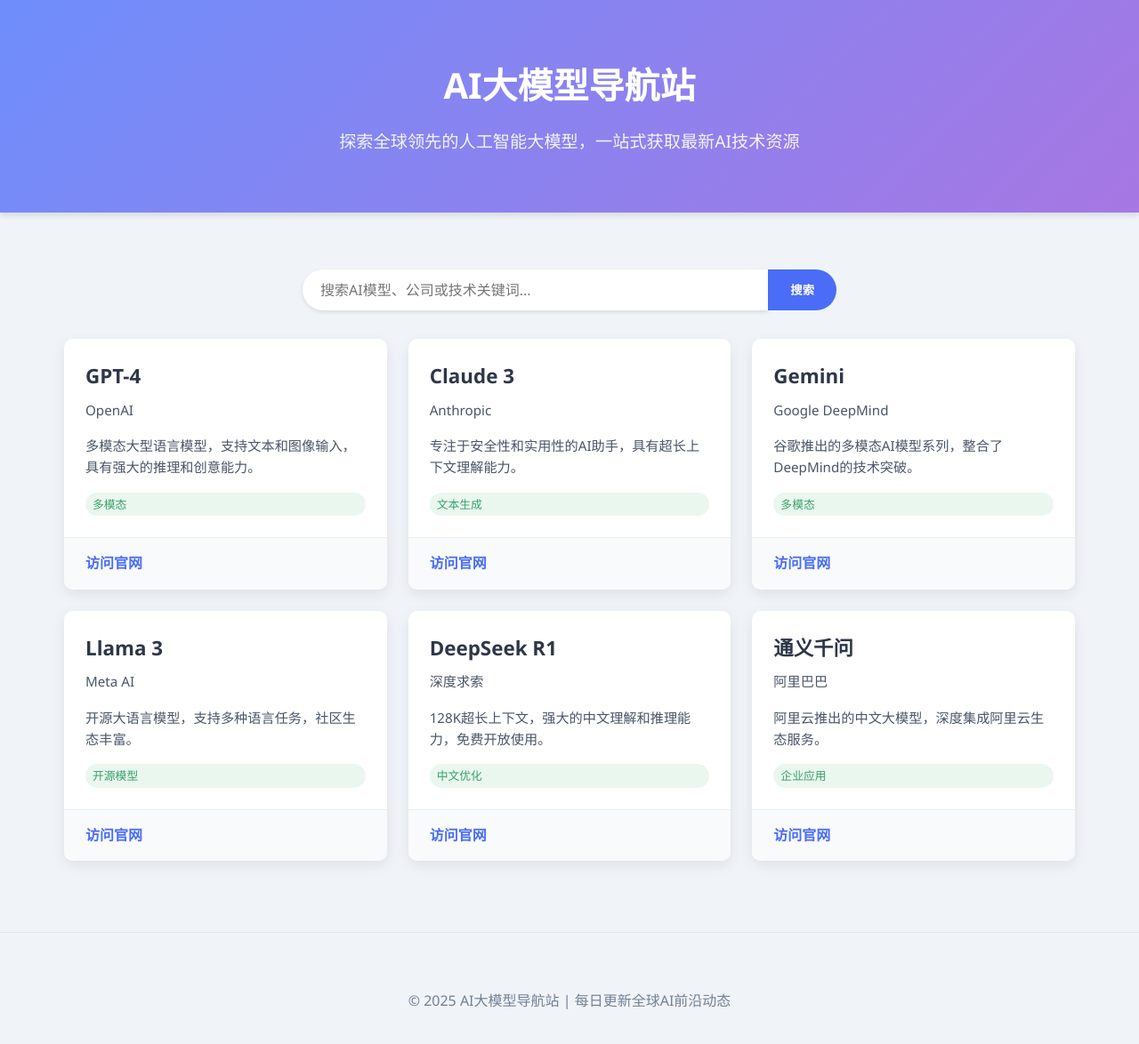
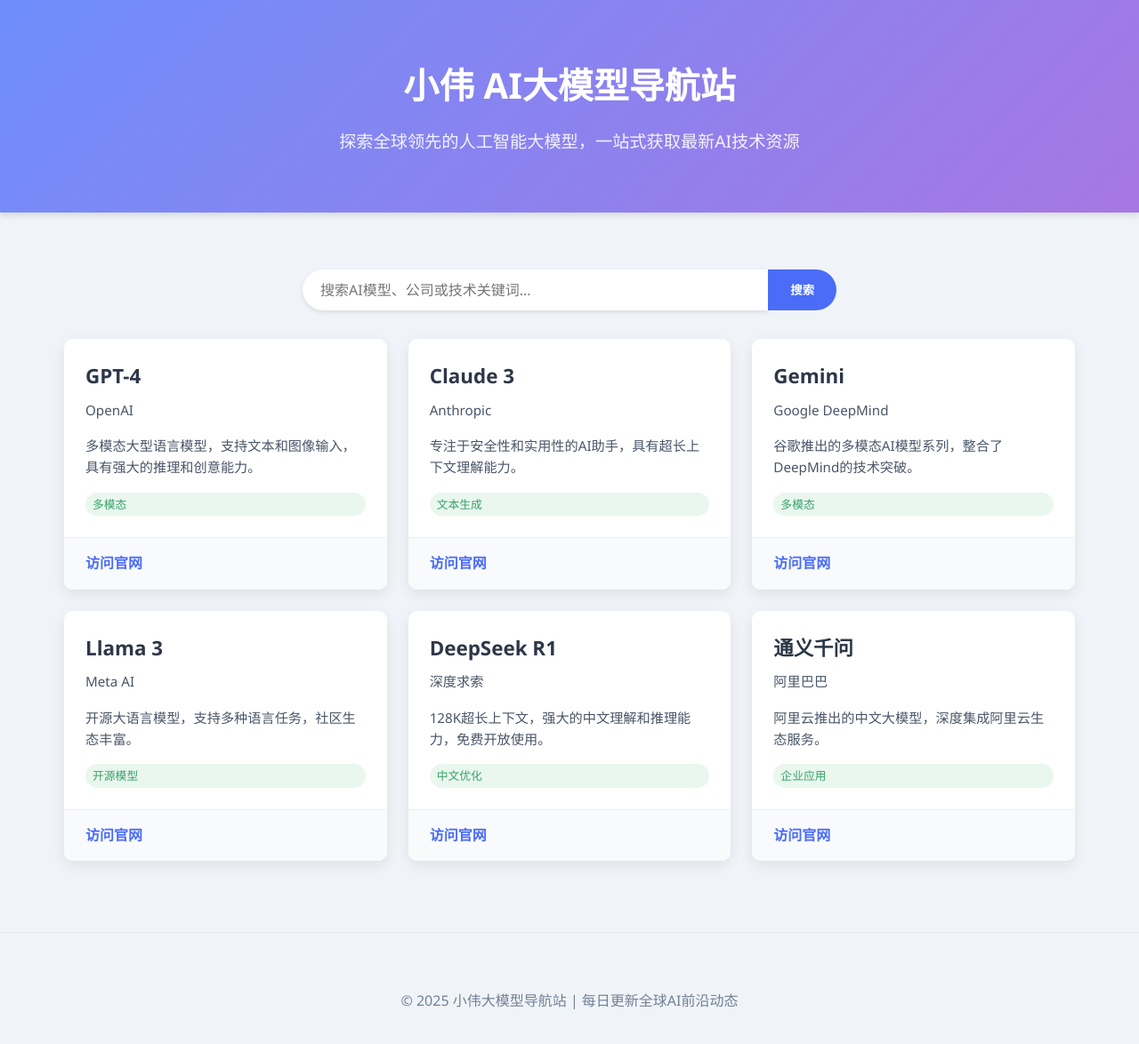
Before and after one commit to asheshorse/demo-html-test, a plain HTML site: page index.html in a window 1280 px wide. Shown: the whole page at 89% size. Drawn offline with Linux system fonts and the light colour scheme.

Commit message:
Update index.html

```diff
--- a/index.html
+++ b/index.html
@@ -170,7 +170,7 @@
 <body>
     <header>
         <div class="container">
-            <h1>AI大模型导航站</h1>
+            <h1>小伟 AI大模型导航站</h1>
             <p class="subtitle">探索全球领先的人工智能大模型，一站式获取最新AI技术资源</p>
         </div>
     </header>
@@ -264,7 +264,7 @@
 
     <footer>
         <div class="container">
-            <p>© 2025 AI大模型导航站 | 每日更新全球AI前沿动态</p>
+            <p>© 2025 小伟大模型导航站 | 每日更新全球AI前沿动态</p>
         </div>
     </footer>
 </body>
```
